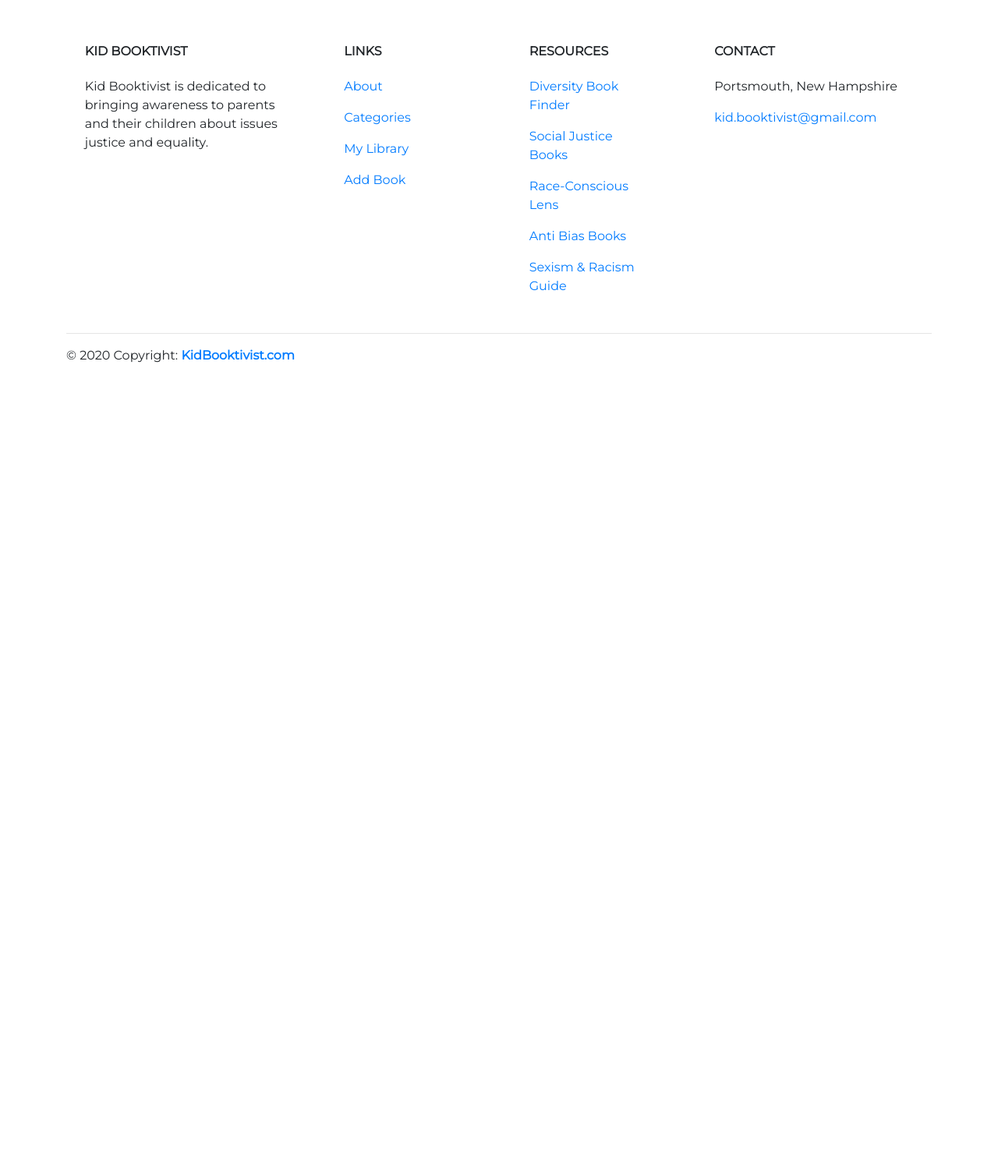
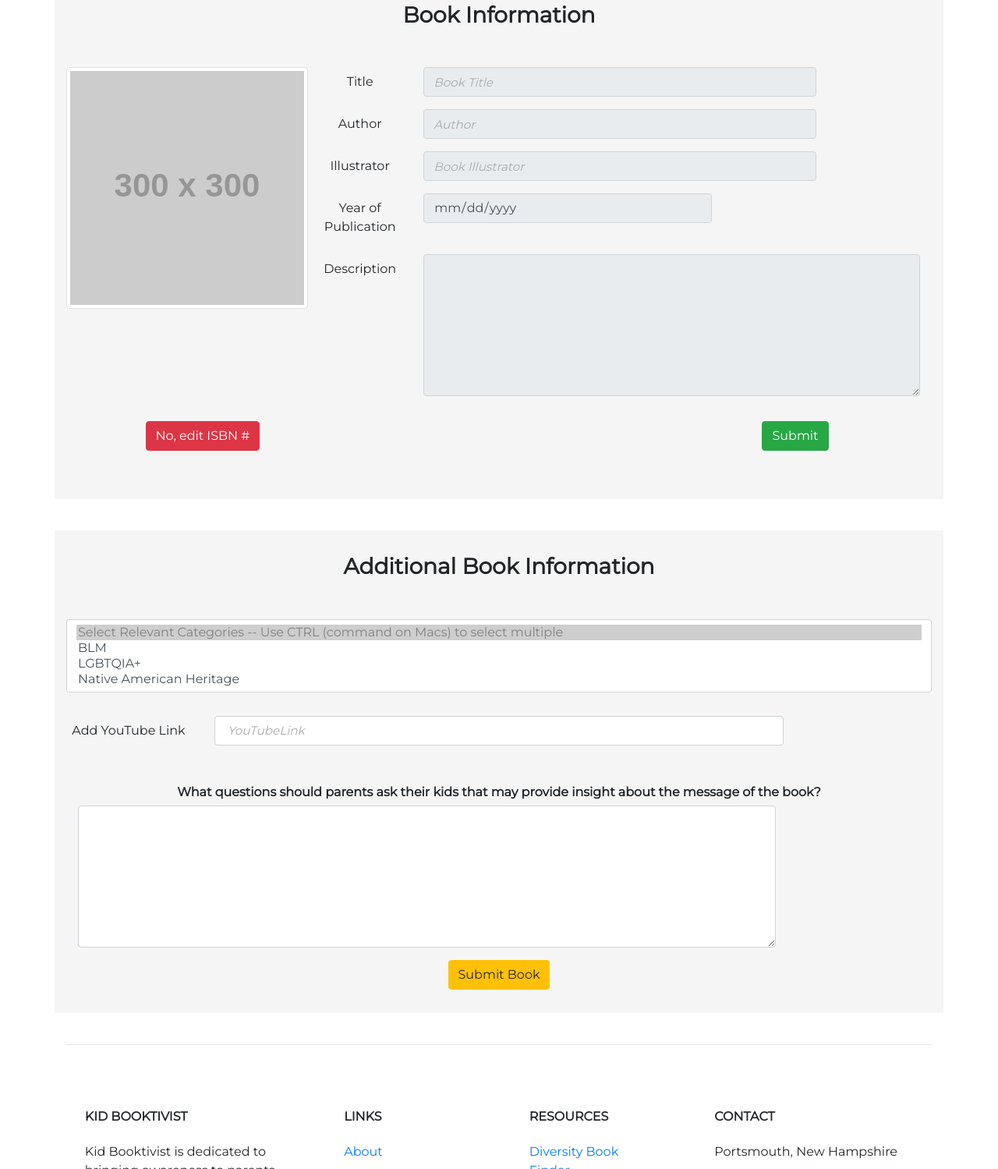
Before and after one commit to Team-1-UNH-Bootcamp/Booktivist, a website: page public/addbook.html in a window 1280 px wide. Shown: the part 345-1844 px from the top of the page at 78% size. Before the commit the page ends 829 px from the top, so only its background shows below. Drawn offline with nearby package versions, Linux system fonts and the light colour scheme; no server answers; placeholder pictures from the web are drawn by us.

Commit message:
edited about page and fixed addbook js

```diff
--- a/public/assets/js/addbook.js
+++ b/public/assets/js/addbook.js
@@ -1,5 +1,5 @@
-$('#bookInfo').hide();
-$('#extraInfo').hide();
+$('#bookInfo').show();
+$('#extraInfo').show();
 
 // $.ajax('api/categoreis', { type: 'GET' }).then((response) => {
 //   response.forEach((data) => {
```
Also changed, not shown: public/about.html (+4 -6 lines). Lines whose indentation alone changed are shown as unchanged.
